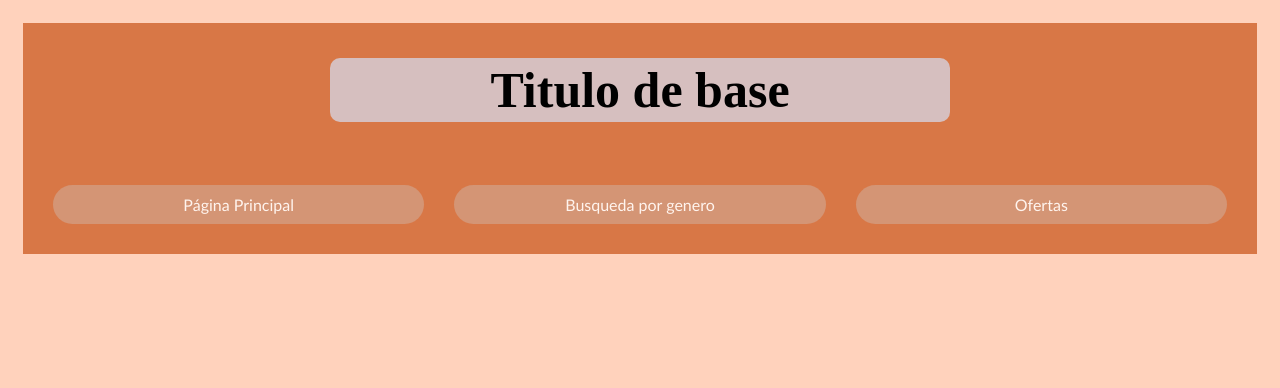
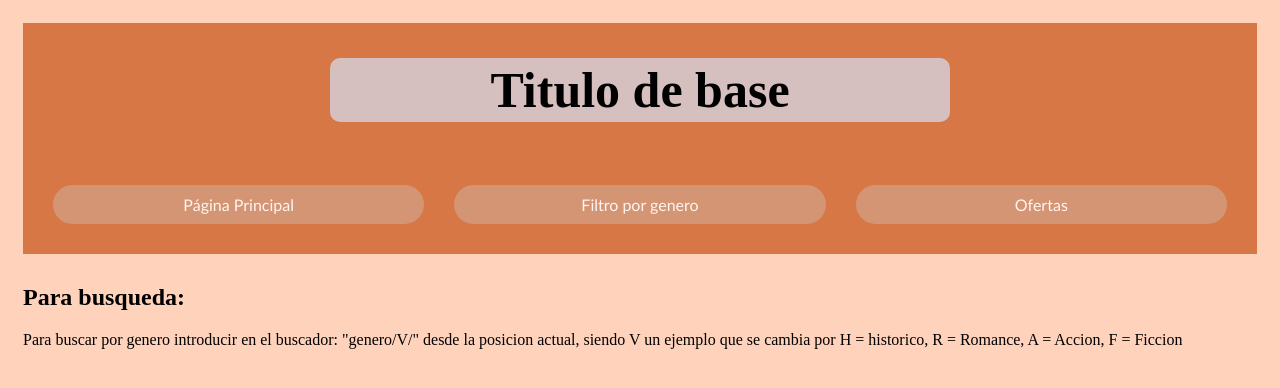
Before and after one commit to AinaraTelle/IngWeb.-Trabajo_Colaborativo, a Django app: page /app/genero/1/ in a window 1280 px wide. Shown: the top 388 px of the page. Run offline with Django 5.2, Linux system fonts and the light colour scheme; data comes from the database, SQL or seed files in the repository.

Commit message:
Cambiada la url de la portada y puesto un indice en la misma para saber como buscar por genero

```diff
--- a/Libreria/appLibreria/templates/base.html
+++ b/Libreria/appLibreria/templates/base.html
@@ -15,9 +15,9 @@
                 </div>
             </a>
             <!--href=" url 'genero' Historico "-->
-            <a class="divBotones" >
+            <a class="divBotones">
                 <div class="contBoton">
-                    Busqueda por genero
+                    Filtro por genero
                 </div>
             </a>
             <!--href=" url 'precio' 20.95l"-->
@@ -29,6 +29,8 @@
         </div>
     </header>
     <div id="content">
+        <h2>Para busqueda: </h2>
+        <p>Para buscar por genero introducir en el buscador: "genero/V/" desde la posicion actual, siendo V un ejemplo que se cambia por H = historico, R = Romance, A = Accion, F = Ficcion</p>
         {% block content %}Lo que hay por defecto{% endblock %}
     </div>
 </body>
--- a/Libreria/appLibreria/urls.py
+++ b/Libreria/appLibreria/urls.py
@@ -2,8 +2,8 @@ from django.urls import path
 from . import views
 
 urlpatterns = [
-    path('', views.index, name='index'),
+    path('index/', views.index, name='index'),
     path('genero/<str:genero_libro>/', views.genero, name='genero'),#H = historico, R = romance, A = acción, F = fantasia enel buscador poner las letras solas, no las palabras, asi esta en la BD
-    path('fecha/port/', views.portadaYAntiguedad, name='antiguedad'), #no portada
+    path('', views.portadaYAntiguedad, name='antiguedad'),
     path('precio/<str:precio_libro>/', views.precio, name='precio'), #PD: en python no existen comas "," el precio seria 20.95 por ejemplo en vez de 20,95
 ]
--- a/Libreria/appLibreria/views.py
+++ b/Libreria/appLibreria/views.py
@@ -11,11 +11,10 @@ def genero(request, genero_libro):
         Libros = models.Libro.objects.filter(genero=genero_libro)#Filtramos todos los libros del genero que se ha escogido y los guardamos en Libros
         context = { #Creamos contexto, que se la pasaremos a la HTML para que sepa el contenido de cada variable
             'Libros':  Libros#Lista de objetos "libro"
-
         }
         print("Genero del libro: ", genero_libro)
     except models.Libro.DoesNotExist:#Pagina personalizada del error
-        raise Http404("No se encuentra ellibro")
+        raise Http404("No hay ningun libro de dicho genero")
     return render(request, 'genero.html', context) #Render se usa para crear un HTML como resuesta, por decirlo simple, y le pasamos lo que necesita para funcionar
         #return HttpResponse("Consultando genero del libro %s." %genero_libro)
 
```
